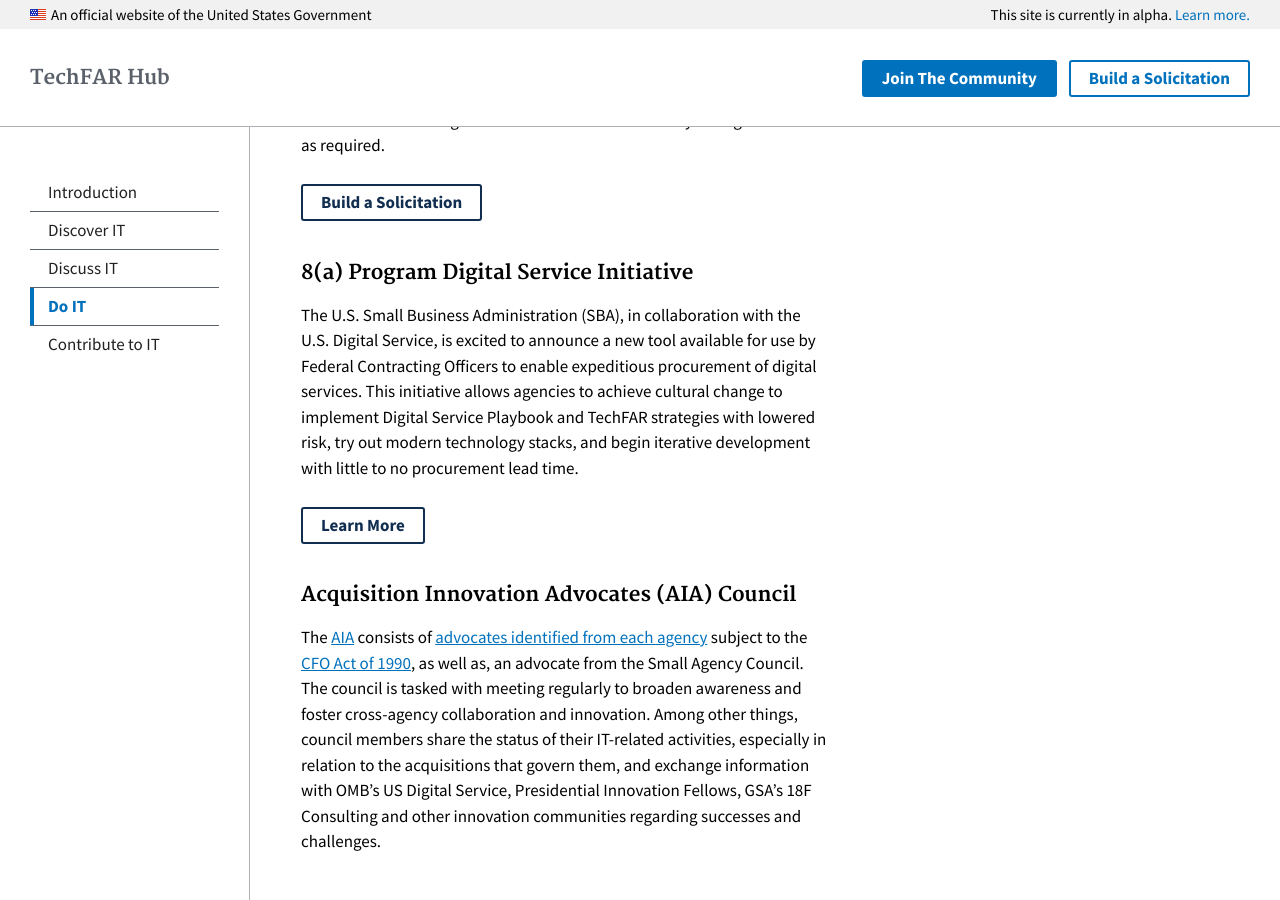
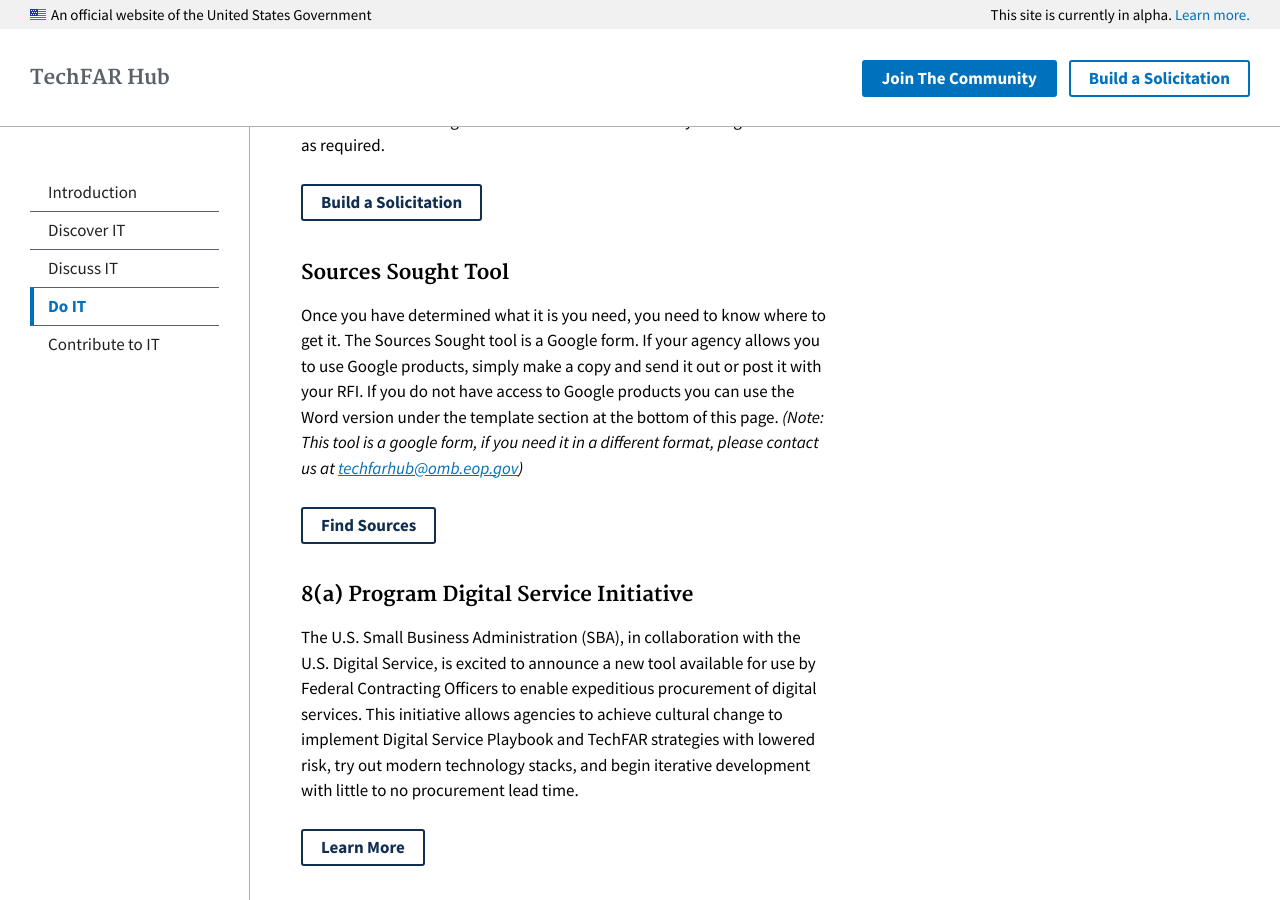
Before and after one commit to usds/techfar-hub, a Jekyll site: the page built from _topics/3_do-IT.md, in a window 1280 px wide and 900 px high, scrolled down 706 px. Built offline with Jekyll 4.4.1, drawn with Linux system fonts in a browser that asks for light colours.

Commit message:
Adding new link to the sources sought tool
Removing it from comment status.

```diff
--- a/_topics/3_do-IT.md
+++ b/_topics/3_do-IT.md
@@ -21,11 +21,11 @@
 
 <a class="usa-button-outline usa-button-active" type="button" target="blank" href="https://agile-solicitation-builder.app.cloud.gov">Build a Solicitation</a>
 
-[//]: # (### Sources Sought Tool)
+### Sources Sought Tool
 
-[//]: # (Once you have determined what it is you need, you need to know where to get it. The Sources Sought tool is a Google form. If your agency allows you to use Google products, simply make a copy and send it out or post it with your RFI. If you do not have access to Google products you can use the Word version under the template section at the bottom of this page.)
+Once you have determined what it is you need, you need to know where to get it. The Sources Sought tool is a Google form. If your agency allows you to use Google products, simply make a copy and send it out or post it with your RFI. If you do not have access to Google products you can use the Word version under the template section at the bottom of this page. *(Note: This tool is a google form, if you need it in a different format, please contact us at <techfarhub@omb.eop.gov>)*
 
-[//]: # (<a class="usa-button-outline usa-button-active" type="button" target="blank" href="https://docs.google.com/forms/d/1BGKTfoG8rRD4i5Qh-LOO22T31QS3BOkidVCyQzEhtOA/edit?usp=sharing">Find Sources</a>)
+<a class="usa-button-outline usa-button-active" type="button" target="blank" href="https://goo.gl/forms/mTNFf6XzNT3KWxLY2">Find Sources</a>
 
 ### 8(a) Program Digital Service Initiative
 The U.S. Small Business Administration (SBA), in collaboration with the U.S. Digital Service, is excited to announce a new tool available for use by Federal Contracting Officers to enable expeditious procurement of digital services.  This initiative allows agencies to achieve cultural change to implement Digital Service Playbook and TechFAR strategies with lowered risk, try out modern technology stacks, and begin iterative development with little to no procurement lead time.
```
